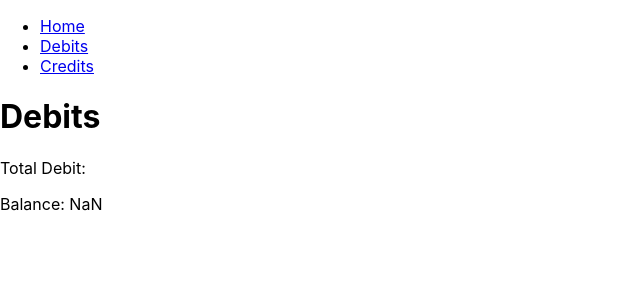
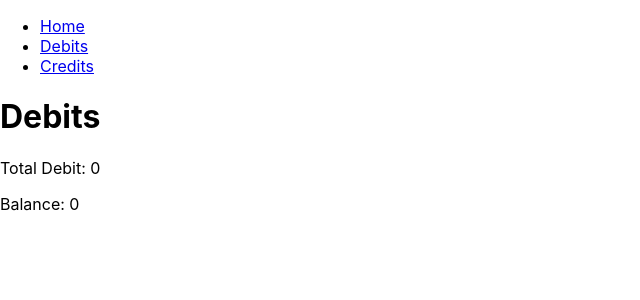
Before and after one commit to mniloy1123/banking-react-app, a React (Create React App) app: page /Debits in a window 1280 px wide. Shown: the top 300 px of the page, without its empty margins (0-640 px from the left). Built offline with nearby package versions, Linux system fonts and the light colour scheme; no server answers.

Commit message:
Link debit, credit, and balance to the other pages

```diff
--- a/src/App.js
+++ b/src/App.js
@@ -58,8 +58,26 @@ function App() {
               />
             }
           />
-          <Route path="/debits/*" element={<Debits />} />
-          <Route path="/credits/*" element={<Credits />} />
+          <Route
+            path="/Debits/*"
+            element={
+              <Debits
+                currDebits={currDebits}
+                setCurrDebits={setCurrDebits}
+                currCredits={currCredits}
+              />
+            }
+          />
+          <Route
+            path="/Credits/*"
+            element={
+              <Credits
+                currCredits={currCredits}
+                setCurrCredits={setCurrCredits}
+                currDebits={currDebits}
+              />
+            }
+          />
           <Route
             path="/balance/*"
             element={
```
